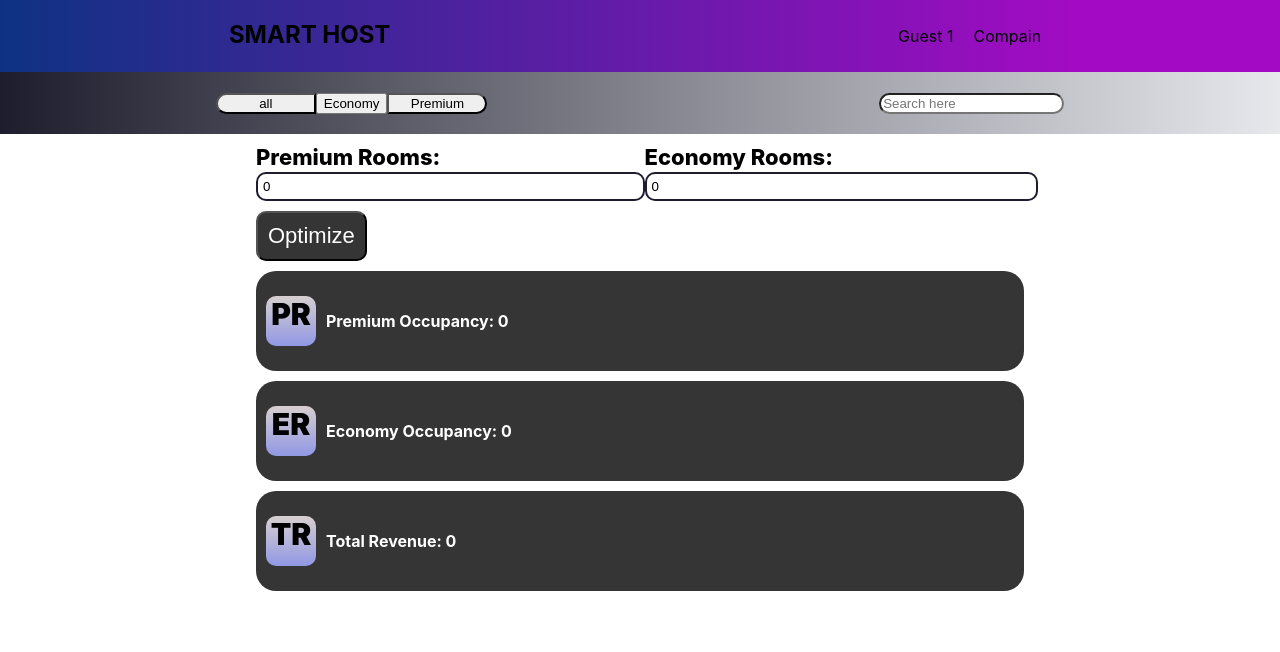
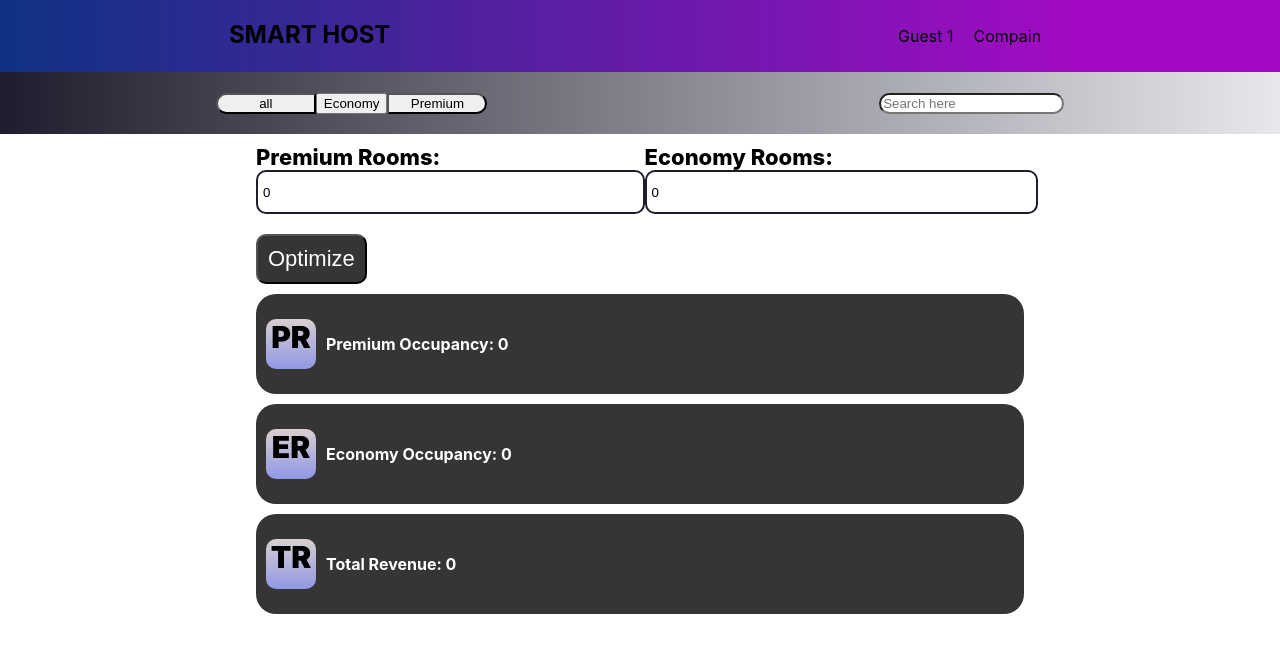
Before and after one commit to freddykaberuka/hosting-occupancy, a React (Create React App) app: page / in a window 1280 px wide. Shown: the top 652 px of the page. Built offline with nearby package versions, Linux system fonts and the light colour scheme.

Commit message:
code refactor

```diff
--- a/src/App.css
+++ b/src/App.css
@@ -42,6 +42,7 @@
   width: 100%;
   border: 2px solid rgba(30,29,45,1);
   border-radius: 10px;
+  height: 30px;
 }
 .form-submit input[type=number]{
   padding: 5px;
@@ -55,7 +56,7 @@
   background: #353535;
   color: #fff;
   font-size: 22px;
-  margin-top: 10px;
+  margin-top: 20px;
 }
 .admin-dash{
   margin: auto;
--- a/src/App.js
+++ b/src/App.js
@@ -2,6 +2,18 @@ import React, { useState } from "react";
 import "./App.css";
 import Header from "./component/Header";
 import guestData from './guests.json'
+import { assignRooms} from './helpers/helperFunction'
+
+function FormField({ label, value, onChange }) {
+  return (
+    <div>
+      <label>
+        {label}:
+        <input type="number" value={value} onChange={onChange}/>
+      </label>
+    </div>
+  );
+}
 
 function App() {
   const [numPremiumRooms, setNumPremiumRooms] = useState(0);
@@ -10,31 +22,22 @@ function App() {
   const [economyOccupancy, setEconomyOccupancy] = useState(0);
   const [totalRevenue, setTotalRevenue] = useState(0);
 
-  const assignRooms = (guests, premiumRooms, economyRooms) => {
-    const premiumGuests = [];
-    const economyGuests = [];
-    const sortedGuests = guests.slice().sort((a, b) => b - a);
 
-    sortedGuests.forEach(guest => {
-      if (guest >= 100 && premiumRooms > 0) {
-        premiumGuests.push(guest);
-        premiumRooms--;
-      } else if (guest < 100 && economyRooms > 0) {
-        economyGuests.push(guest);
-        economyRooms--;
-      }
-    });
-    return [premiumGuests, economyGuests];
-  };
 
   const handleFormSubmit = e => {
     e.preventDefault();
 
     const [premiumGuests, economyGuests] = assignRooms(guestData, numPremiumRooms, numEconomyRooms);
 
-    setPremiumOccupancy(premiumGuests.length);
-    setEconomyOccupancy(economyGuests.length);
-    setTotalRevenue(premiumGuests.reduce((acc, guest) => acc + 100, 0) + economyGuests.reduce((acc, guest) => acc + 50, 0));
+    const premiumOccupancyCount = premiumGuests.length;
+    const economyOccupancyCount = economyGuests.length;
+    const premiumRevenue = premiumGuests.reduce((acc, guest) => acc + 100, 0);
+    const economyRevenue = economyGuests.reduce((acc, guest) => acc + 50, 0);
+    const totalRevenueValue = premiumRevenue + economyRevenue;
+
+    setPremiumOccupancy(premiumOccupancyCount);
+    setEconomyOccupancy(economyOccupancyCount);
+    setTotalRevenue(totalRevenueValue);
   };
   return (
     <>
@@ -42,16 +45,10 @@ function App() {
     <div className="admin-dash">
       <form onSubmit={handleFormSubmit} className="form-submit">
         <div>
-        <label>
-          Premium Rooms:
-          <input type="number" value={numPremiumRooms} onChange={e => setNumPremiumRooms(parseInt(e.target.value))}/>
-        </label>
+        <FormField label="Premium Rooms" value={numPremiumRooms} onChange={e => setNumPremiumRooms(parseInt(e.target.value))}/>
         </div>
         <div>
-        <label>
-          Economy Rooms:
-          <input type="number" value={numEconomyRooms} onChange={e => setNumEconomyRooms(parseInt(e.target.value))}/>
-        </label>
+         <FormField label="Economy Rooms" value={numEconomyRooms} onChange={e => setNumEconomyRooms(parseInt(e.target.value))}/>
         </div>
         <div>
         <button type="submit" className="optmize">Optimize</button>
--- /dev/null
+++ b/src/helpers/helperFunction.js
@@ -0,0 +1,20 @@
+const sortGuestsDescending = (guests) => {
+  return guests.slice().sort((a, b) => b - a);
+};
+const assignRooms = (guests, premiumRooms, economyRooms) => {
+  const premiumGuests = [];
+  const economyGuests = [];
+  const sortedGuests = sortGuestsDescending(guests);
+
+  sortedGuests.forEach((guest) => {
+    if (guest >= 100 && premiumRooms > 0) {
+      premiumGuests.push(guest);
+      premiumRooms--;
+    } else if (guest < 100 && economyRooms > 0) {
+      economyGuests.push(guest);
+      economyRooms--;
+    }
+  });
+  return [premiumGuests, economyGuests];
+};
+export { assignRooms };
```
